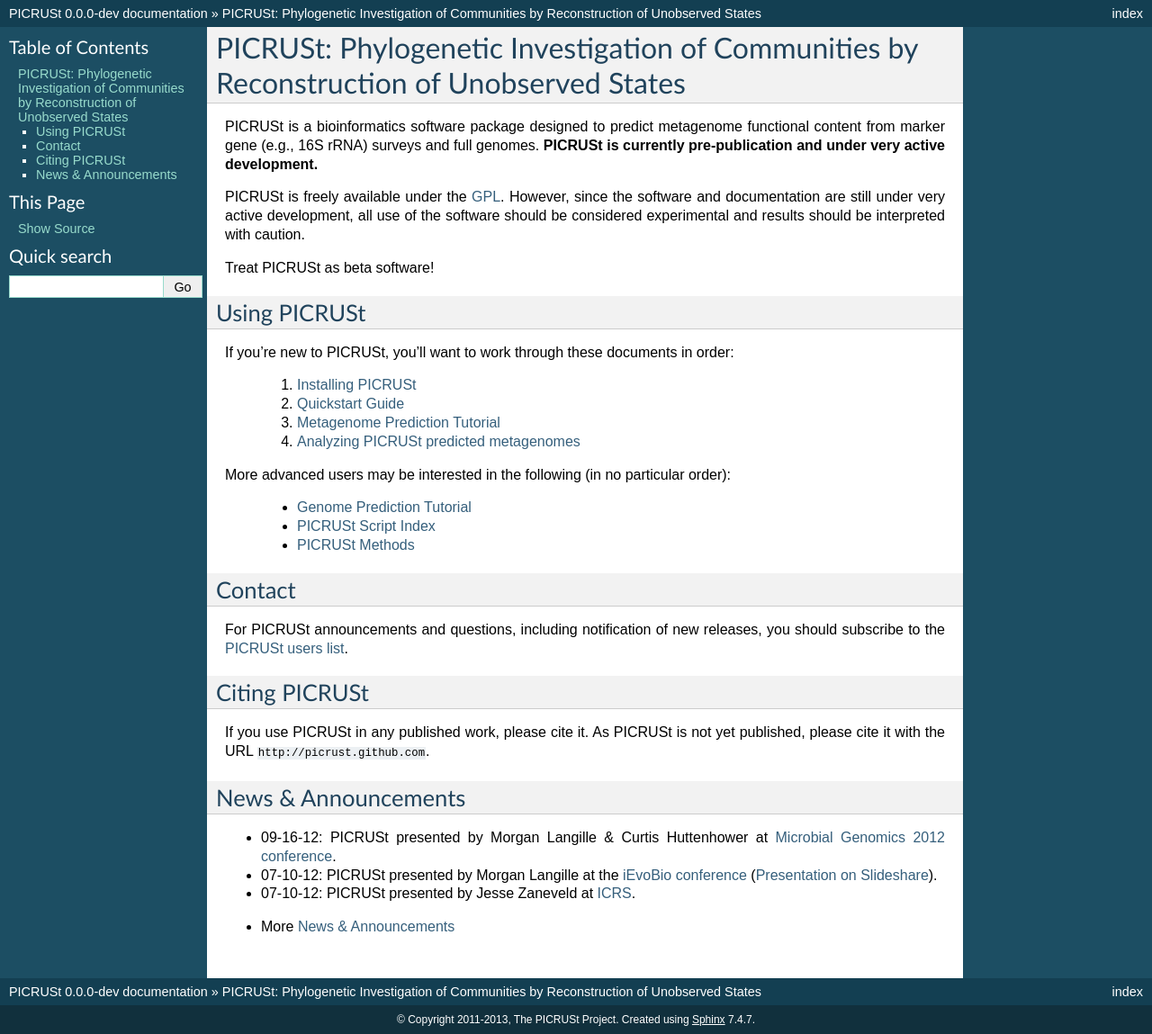
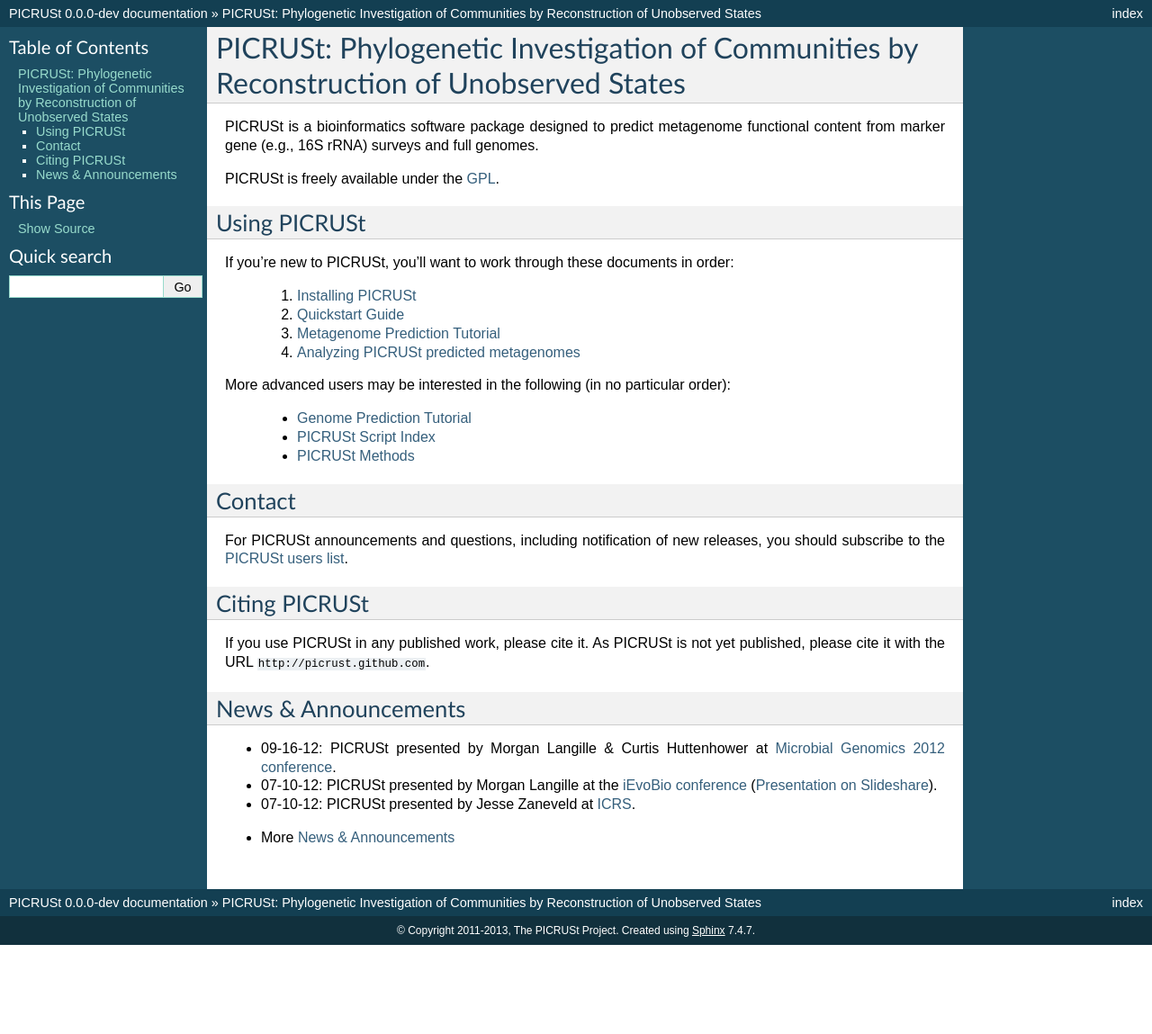
Before and after one commit to picrust/picrust, a Sphinx documentation site: the page built from doc/source/index.rst, in a window 1280 px wide. Shown: the whole page at 90% size. Built offline with Sphinx 7.4.7, drawn with Linux system fonts in a browser that asks for light colours; after the commit the page ends 1050 px from its top, so only the background shows below that.

Commit message:
Remove beta software warnings from main page.
Former-commit-id: a36301767c7d1a3222abfbd65ff502ab42891c77

```diff
--- a/doc/source/index.rst
+++ b/doc/source/index.rst
@@ -3,11 +3,9 @@
 PICRUSt: Phylogenetic Investigation of Communities by Reconstruction of Unobserved States
 =========================================================================================
 
-PICRUSt is a bioinformatics software package designed to predict metagenome functional content from marker gene (e.g., 16S rRNA) surveys and full genomes. **PICRUSt is currently pre-publication and under very active development.**
+PICRUSt is a bioinformatics software package designed to predict metagenome functional content from marker gene (e.g., 16S rRNA) surveys and full genomes.
 
-PICRUSt is freely available under the `GPL`_. However, since the software and documentation are still under very active development, all use of the software should be considered experimental and results should be interpreted with caution.
-
-Treat PICRUSt as beta software!
+PICRUSt is freely available under the `GPL`_.
 
 Using PICRUSt
 -------------
```
